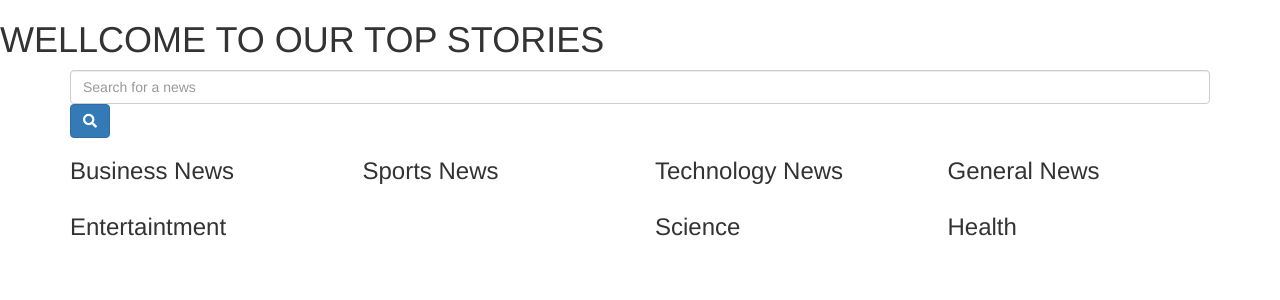
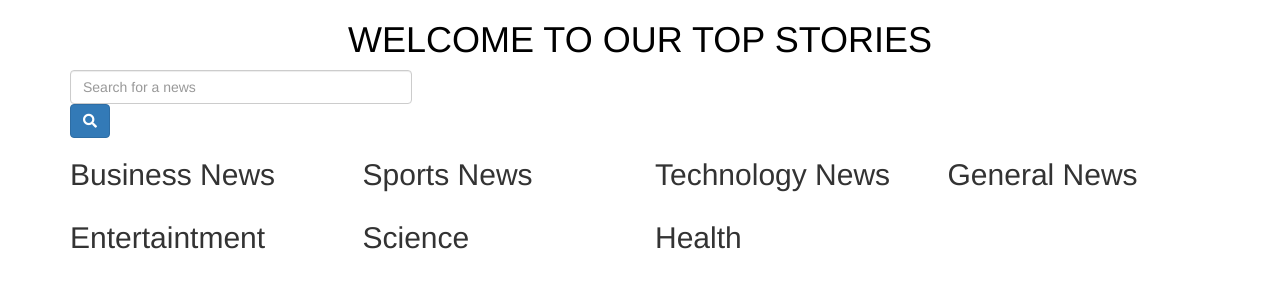
Before and after one commit to aluoch-sheila/News-highlights, a Python web app: template app/templates/index.html in a window 1280 px wide. Shown: the part 52-352 px from the top of the page. Run offline with Jinja, Linux system fonts and the light colour scheme; the template is opened without the code that fills it, so the values that code supplies are empty; some libraries are stand-ins or nearby versions.

Commit message:
First commit

```diff
--- a/app/static/css/index.css
+++ b/app/static/css/index.css
@@ -0,0 +1,6 @@
+.thumbnail{
+    background-color: rgba(211, 211, 211, 0.87);
+}
+h1{
+    color:red;
+}
--- a/app/templates/index.html
+++ b/app/templates/index.html
@@ -4,17 +4,17 @@
 <!-- Styles block  -->
 {% block styles%}
 {{ super() }}
-<link rel="stylesheet" type="text/css" href="{{url_for('static',filename='css/index.css')}}">
+<!-- <link rel="stylesheet" type="text/css" href="{{url_for('static',filename='css/index.css')}}"> -->
 <link rel="stylesheet" href="https://use.fontawesome.com/releases/v5.5.0/css/all.css" integrity="sha384-B4dIYHKNBt8Bc12p+WXckhzcICo0wtJAoU8YZTY5qE0Id1GSseTk6S+L3BlXeVIU"
     crossorigin="anonymous">
 
 {% endblock %}
 {% block content %}
 <!-- <div class="container"> -->
-<h1>WELLCOME TO OUR TOP STORIES</h1>
+<h1 style="color:black ;text-align:center">WELCOME TO OUR TOP STORIES</h1>
 <form class='input'>
     <div class="container">
-        <input type="text" name="news_query" placeholder="Search for a news" class="form-control">
+        <input style = "width: 30%"type="text" name="news_query" placeholder="Search for a news" class="form-control">
         <button class="btn btn-primary"><span><i class="fas fa-search"></i></span></button>
 </form>
 
@@ -22,33 +22,33 @@
     <div class="card">
 
     <div class="col-md-3">
-        <h3> Business News</h3>
+        <h2> Business News</h2>
         {{ macro.displayNewsList(business)}}
     </div>
 </div>
 
     <div class="col-md-3">
-        <h3>Sports News</h3>
+        <h2>Sports News</h2>
         {{ macro.displayNewsList(sports)}}
     </div>
     <div class="col-md-3">
-        <h3> Technology News</h3>
+        <h2> Technology News</h2>
         {{ macro.displayNewsList(technology)}}
     </div>
     <div class="col-md-3">
-        <h3> General News</h3>
+        <h2> General News</h2>
         {{ macro.displayNewsList(general)}}
     </div>
-    <div class="col-md-6">
-        <h3> Entertaintment</h3>
+    <div class="col-md-3">
+        <h2> Entertaintment</h2>
         {{ macro.displayNewsList(Entertaintment)}}
     </div>
     <div class="col-md-3">
-        <h3>Science </h3>
+        <h2>Science </h2>
         {{ macro.displayNewsList(Sience)}}
     </div>
     <div class="col-md-3">
-        <h3> Health</h3>
+        <h2> Health</h2>
         {{ macro.displayNewsList(Health)}}
     </div>
 </div>
--- a/app/templates/macros.html
+++ b/app/templates/macros.html
@@ -5,8 +5,9 @@
 {% macro displayNewsList(news_list) %}
 
 {% for source in news_list %}
+
 <div class="thumbnail">
-<li class="list-group-item">
+<li class="list-group-item" style="background-color: grey;font-size:large">
     <h4 class="text-center">
         <div class="card-header">
         {{ source.name }}
@@ -14,7 +15,7 @@
     </h4>
     <hr>
     <p>{{source.description}}</p>
-   <a class="text-center" target="_blank" href="/headlines/{{ source.id }}">
+   <a class="text-center" style = "color:maroon"target="_blank" href="/headlines/{{ source.id }}">
        {{ source.name }}</a>
 </li>
 </div>
@@ -28,12 +29,12 @@
 {% for headline in headlines_list %}
 
 <li>
-   <img src="{{ headline.urlToImage }}" alt="Card image cap" style='object-fit:cover; width: 300px;height: 337px;'>
-   <h4> {{ headline.title}} </h4>
-   <p>{{ headline.description }}</p>
-   <p>Published {{ headline.publishedAt }}</small></p>
-   <a target='_blank' href="{{ headline.url }}" class="btn btn-primary">LEARN MORE</a>
-</li>
+    <img src="{{ headline.urlToImage }}">
+    <h4> {{ headline.title}} </h4>
+    <p>{{ headline.description }}</p>
+    <p>Published {{ headline.publishedAt }}</small></p>
+    <a href="{{ headline.url }}" class="btn btn-primary">FULL STORY</a>
+ </li>
 <br>
 
 {% endfor %}
```
Also changed, not shown: app/templates/news.html (+11 -0 lines).
